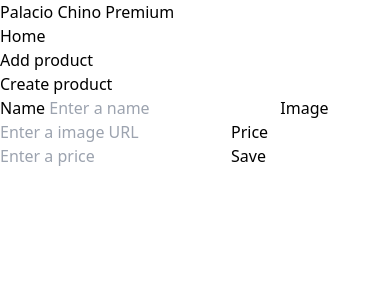
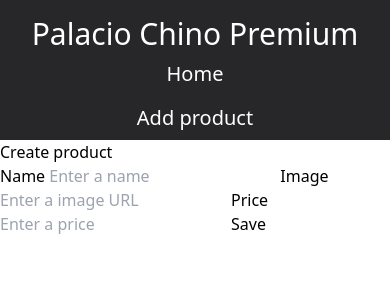
Before and after one commit to jhonatan0912/PALACIO-CHINO-API-REST-REACT, a React (Vite) app in the folder client/: page /new in a window 390 px wide. Shown: the top 300 px of the page. Built offline with nearby package versions, Linux system fonts and the light colour scheme.

Commit message:
add style index page and make it responsive

```diff
--- a/client/src/components/Navbar.jsx
+++ b/client/src/components/Navbar.jsx
@@ -3,13 +3,13 @@ import { Link } from "react-router-dom";
 
 function Navbar() {
   return (
-    <div>
-      <h1>Palacio Chino Premium</h1>
-      <ul>
-        <li>
+    <div className='bg-zinc-800 text-white'>
+      <h1 className='text-3xl text-center pt-4'>Palacio Chino Premium</h1>
+      <ul className='flex flex-col lg:flex-row'>
+        <li className='w-full lg:w-40 text-center p-2 hover:font-bold text-xl'>
           <Link to={'/'}>Home</Link>
         </li>
-        <li>
+        <li className='w-full lg:w-40 text-center p-2 hover:font-bold text-xl'>
           <Link to={'/new'}>Add product</Link>
         </li>
       </ul>
--- a/client/src/components/ProductCard.jsx
+++ b/client/src/components/ProductCard.jsx
@@ -7,15 +7,21 @@ function ProductCard({ product }) {
   const navigate = useNavigate()
 
   return (
-    <div >
-      <h2>{product.name}</h2>
-      <img loading='lazy' src={product.image} alt={product.name} />
-      <p>{product.price}</p>
-      <div className="button-container">
-        <button onClick={() => navigate(`/edit/${product.id}`)} >
+    <div className='m-4 p-4 rounded border-2'>
+      <div className='w-full h-56'>
+        <img className='w-full h-full' loading='lazy' src={product.image} alt={product.name} />
+      </div>
+      <h2 className='font-bold'> {product.name}</h2 >
+      <p>S/{product.price}</p>
+      <div className="button-container flex gap-2 justify-center mt-5">
+        <button
+          onClick={() => navigate(`/edit/${product.id}`)}
+          className='px-5 py-2 bg-blue-700 rounded text-white hover:scale-105'>
           Edit
         </button>
-        <button onClick={() => deleteProduct(product.id)}>
+        <button
+          onClick={() => deleteProduct(product.id)}
+          className='px-5 py-2 bg-red-700 rounded text-white hover:scale-105'>
           Delete
         </button>
       </div>
--- a/client/src/components/ProductForm.jsx
+++ b/client/src/components/ProductForm.jsx
@@ -35,14 +35,12 @@ function ProductForm() {
         initialValues={product}
         enableReinitialize={true}
         onSubmit={async (values, actions) => {
-          // console.log(values);
           if (params.id) {
             await updateProduct(params.id, values)
             navigate("/");
           } else {
             await createProduct(values);
           }
-          // actions.resetForm();
           setproduct({
             name: "",
             image: "",
--- a/client/src/components/ProductsPage.jsx
+++ b/client/src/components/ProductsPage.jsx
@@ -8,7 +8,7 @@ function ProductsPage() {
   const { products, loadProducts } = useProduct()
 
   useEffect(() => {
-    loadProducts()
+    loadProducts();
   }, []);
 
   function renderMain() {
@@ -22,8 +22,10 @@ function ProductsPage() {
 
   return (
     <div>
-      <h1>Products</h1>
-      {renderMain()}
+      <h1 className='text-2xl text-center font-bold underline pt-5'>Productos</h1>
+      <div className='grid grid-cols-1 justify-center w-6/6 sm:w-4/6 md:grid-cols-2 md:w-5/6 lg:grid-cols-3 xl:w-11/12 xl:grid-cols-4  m-auto text-center'>
+        {renderMain()}
+      </div>
     </div>
   );
 
```
